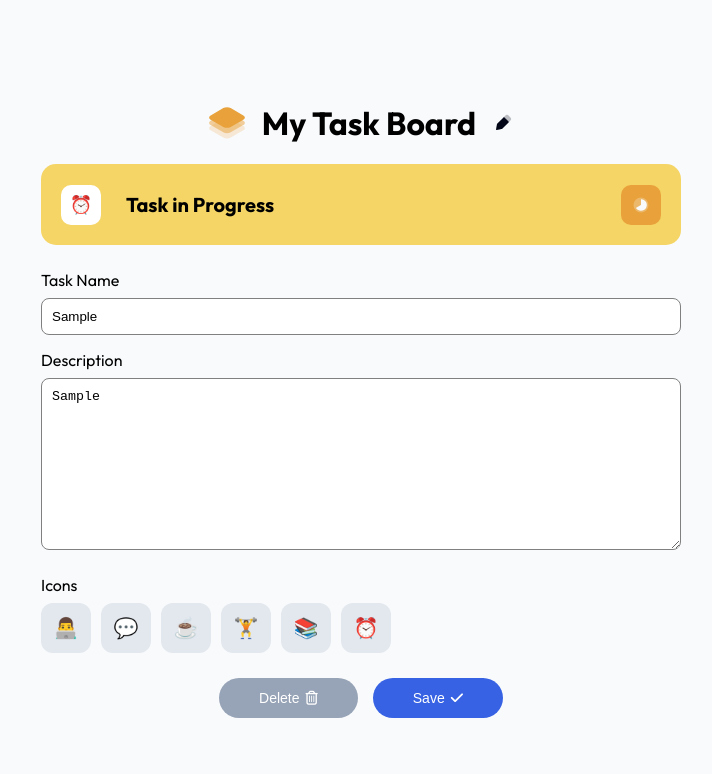
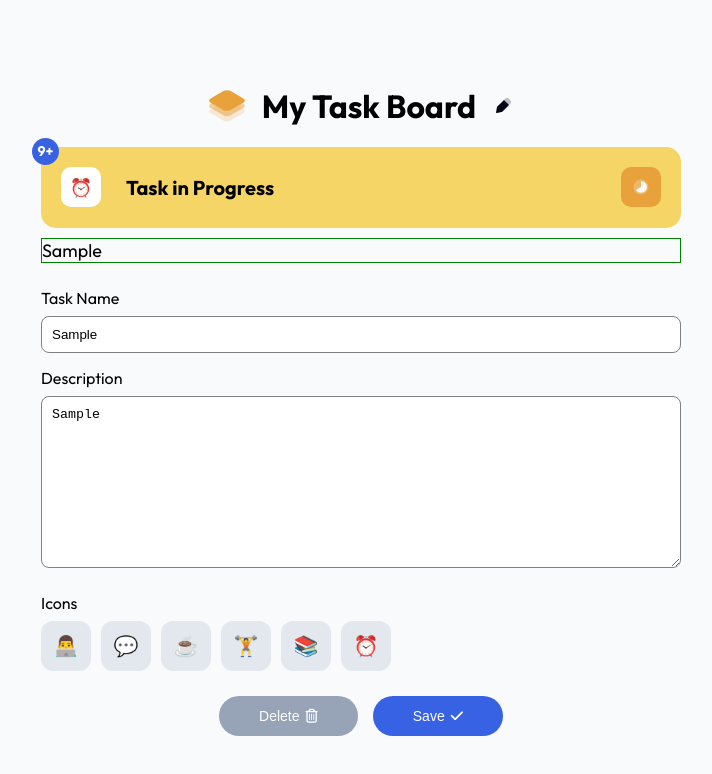
Before and after one commit to sillybees/Todo-App, a plain HTML site: page index.html in a window 1280 px wide. Both pictures are taken after typing "Sample", "Sample" into the empty fields and a click on the button "Save". Shown: the whole page, without its empty margins (279-991 px from the left). Drawn offline with Linux system fonts and the light colour scheme.

Commit message:
Adding tasks notifications

```diff
--- a/index.html
+++ b/index.html
@@ -26,15 +26,15 @@
 
       <section>
         <div class="task_container">
+          <div class="task_notifications">
+            <p>9+</p>
+          </div>
           <div class="favicon_task">
             <div class="favicon_style">
               <p class="favicon_ringbell">⏰</p>
             </div>
             <div>
              <p class="task_manager_title">Task in Progress</p>
-            </div>
-            <div id="addTask">
-              <!-- add Tasks -->
             </div>
           </div>
           <div>
@@ -44,6 +44,9 @@
               <img src="images/Time_atack_duotone.svg" alt="" />
             </div>
           </div>
+        </div>
+        <div id="addTask">
+          <!-- add Tasks -->
         </div>
       </section>
 
--- a/script.js
+++ b/script.js
@@ -12,6 +12,16 @@ function uuidv4() {
     });
 }
 
+
+function randomClassNameTask() {
+  return 'task-xxx'
+    .replace(/[x]/g, function (c) {
+      const r = Math.random() * 3 | 0,
+        v = c == 'x' ? r : (r & 0x3 | 0x8);
+      return v.toString(3);
+    });
+}
+
 let taskList = [{
   id: uuidv4(),
   name: "Tâche 1"
@@ -23,10 +33,17 @@ let taskList = [{
 getSaveButton.addEventListener("click", () => {
   taskList.push({ id: uuidv4(), name: getTaskNameInput.value })
   localStorage.setItem('TaskList', JSON.stringify(taskList))
+  displayTask()
 });
 
 
 
 function displayTask() {
-
+  const getTaskDiv = document.getElementById("addTask")
+  const createElement = document.createElement("p");
+  taskList.forEach(function (taskItem) {
+    createElement.innerText = taskItem.name
+  })
+  createElement.classList.add(randomClassNameTask())
+  getTaskDiv.appendChild(createElement)
 }
--- a/style.css
+++ b/style.css
@@ -57,7 +57,8 @@ body, html {
   padding: 8px 20px;
   background-color: #F5D565;
   border-radius: 15px;
-  margin-bottom: 25px;
+  margin-bottom: 10px;
+  position: relative;
 }
 
 .favicon_task {
@@ -156,3 +157,39 @@ button {
 .fa-trash-can, .fa-check {
   padding-left: 6px;
 }
+
+
+.task_notifications {
+  display: flex;
+  justify-content: center;
+  align-items: center;
+  background-color: #3662E3;
+  width: 27px;
+  height: 27px;
+  border-radius: 50%;
+  position: absolute;
+  top: -9px;
+  left: -9px;
+}
+
+.task_notifications > p {
+  color: white;
+  font-weight: 600;
+  font-size: 14px;
+}
+
+
+
+
+
+#addTask {
+  display: flex;
+  flex-direction: column;
+  border: 1px solid green;
+  margin-bottom: 25px;
+}
+
+#addTask > p {
+  margin: 0;
+  font-weight: 400;
+}
```
